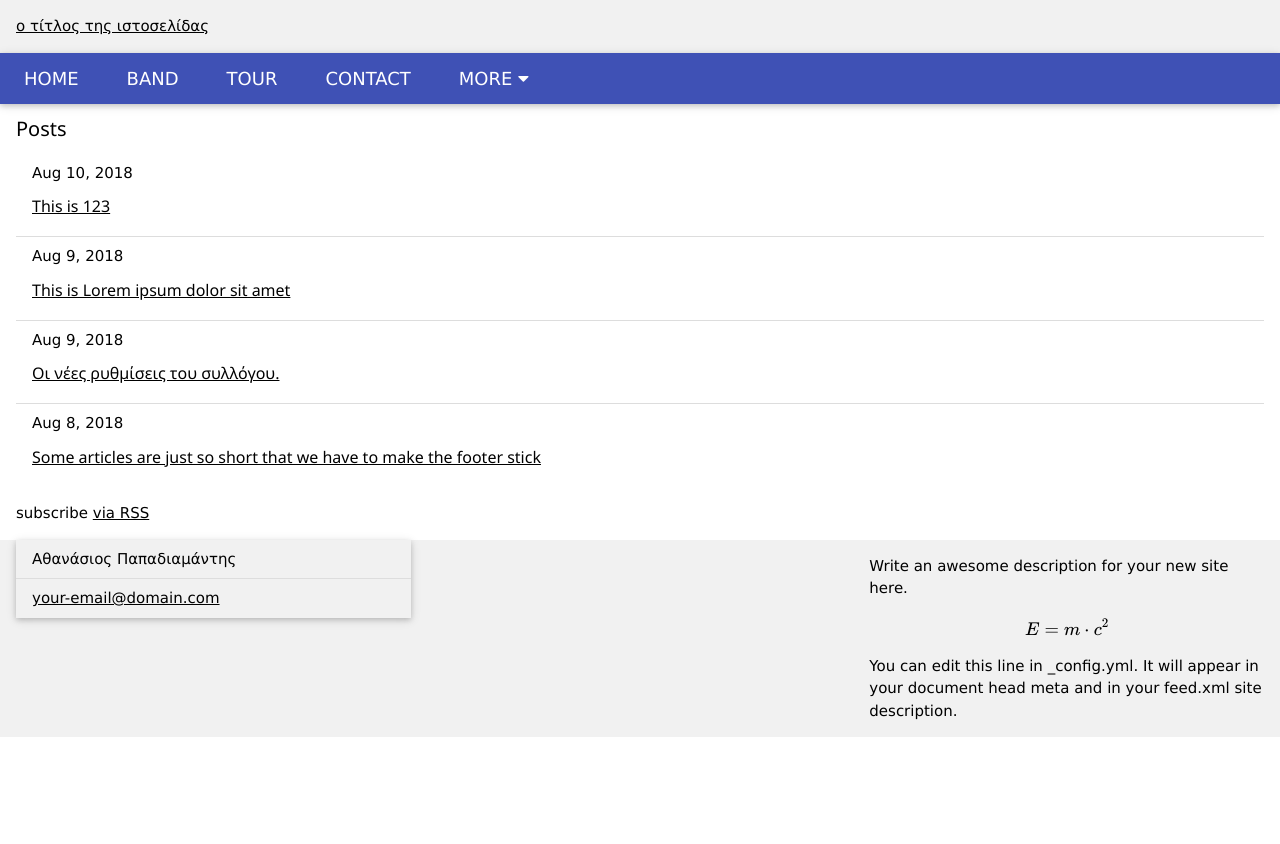
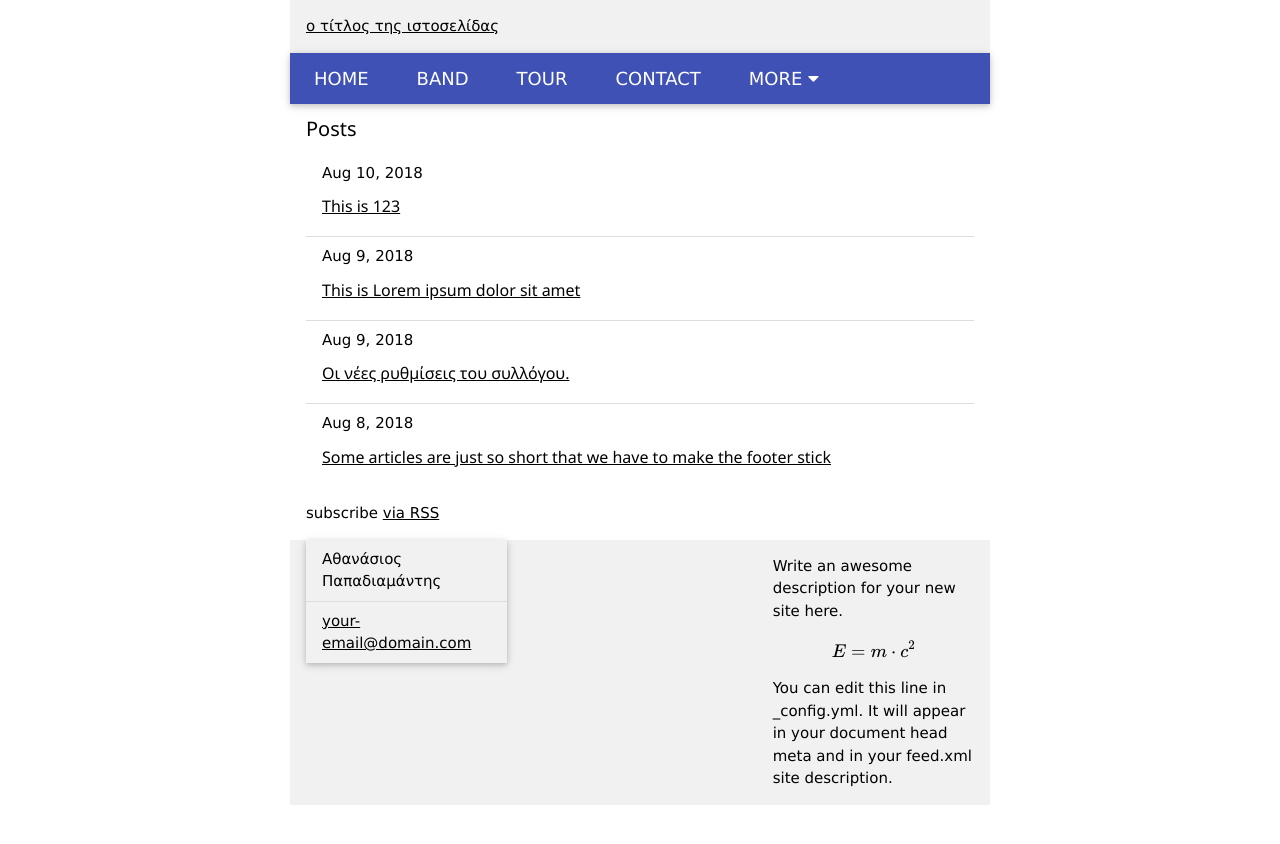
Before and after one commit to mrubyz/test, a Jekyll site: the page built from index.md, in a window 1280 px wide. Shown: the top 844 px of the page. Built offline with Jekyll 4.4.1, drawn with Linux system fonts in a browser that asks for light colours; formulas are drawn with MathJax 3.

Commit message:
Update main.scss

```diff
--- a/assets/main.scss
+++ b/assets/main.scss
@@ -2,3 +2,8 @@
 ---
 
 @charset "utf-8";
+
+body {
+  max-width: 700px;
+  margin: 0 auto;
+}
```
